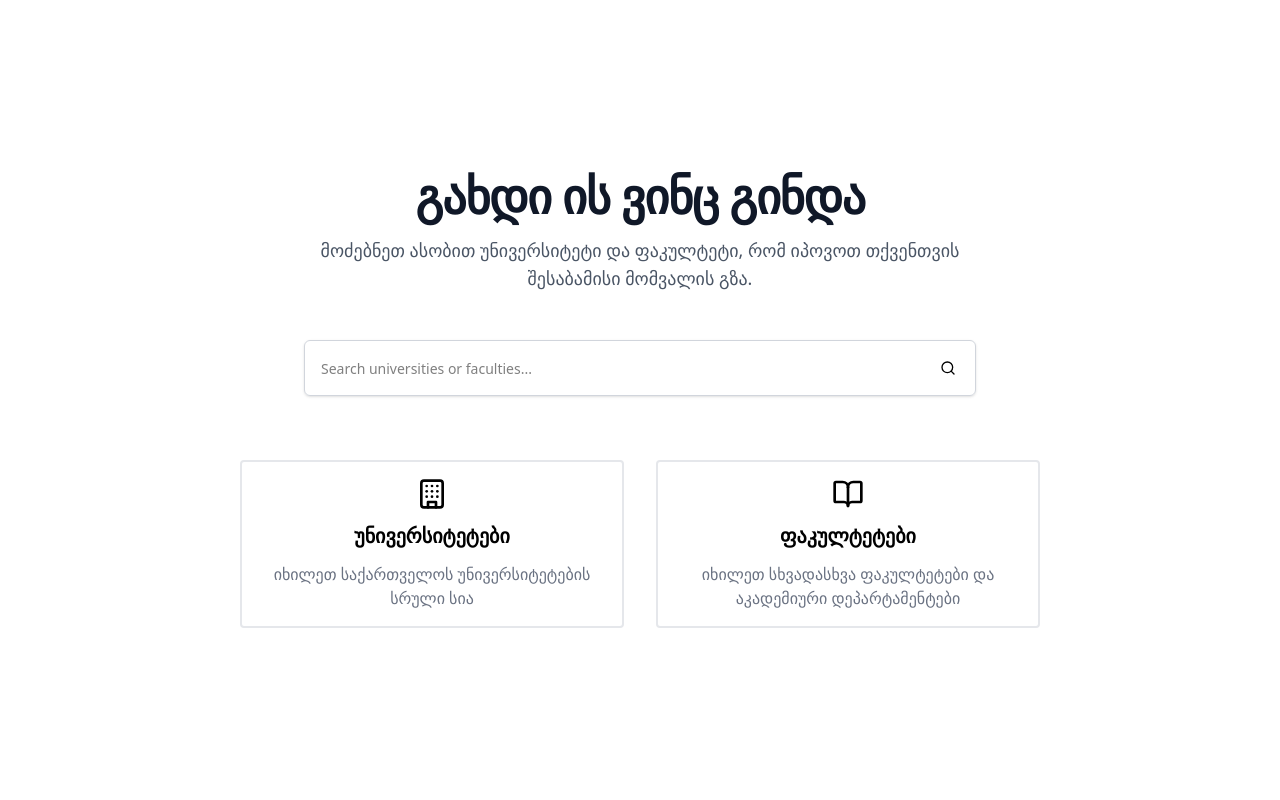
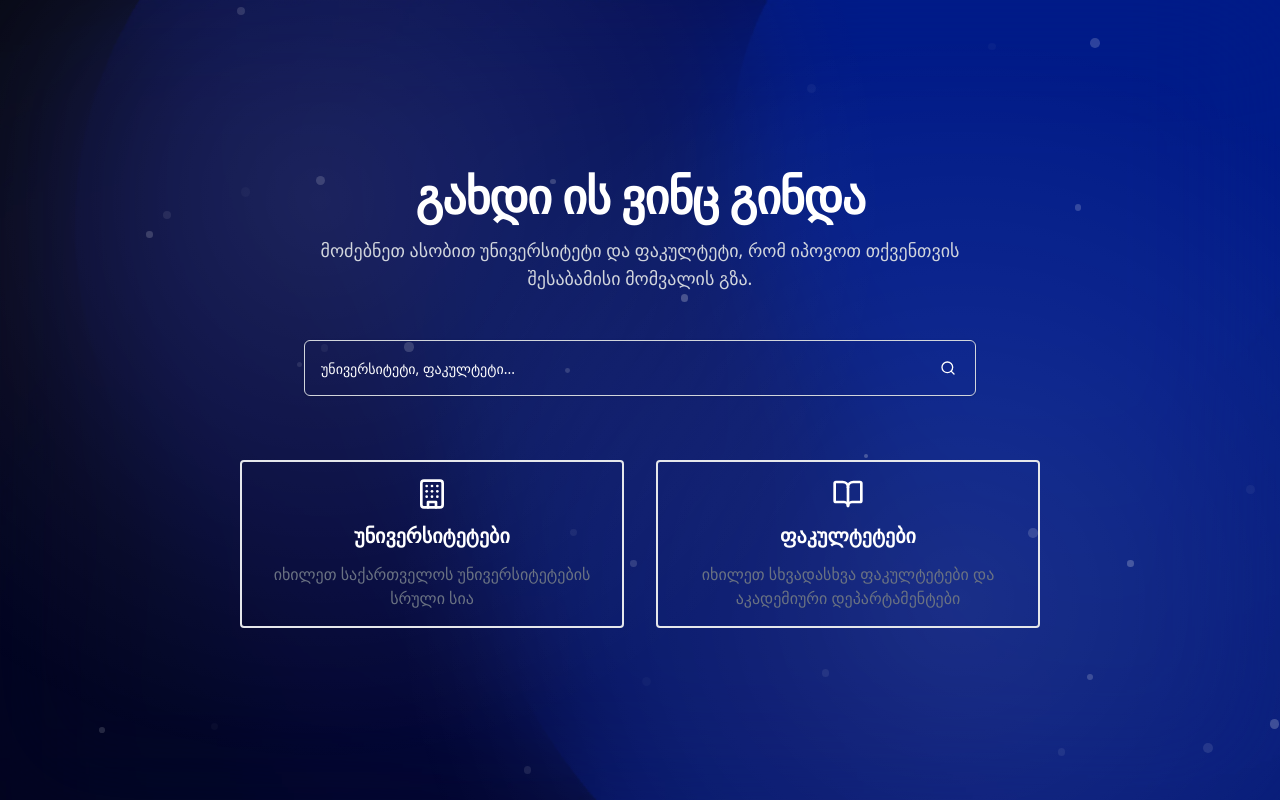
Before and after one commit to Ape1r0n/UniVerSee, a React (Vite) app: page / in a window 1280 px wide. Built offline with nearby package versions, Linux system fonts and the light colour scheme.

Commit message:
peak background changes and more

```diff
--- a/src/components/CardLink/CardLink.jsx
+++ b/src/components/CardLink/CardLink.jsx
@@ -3,10 +3,10 @@ import { Link } from 'react-router-dom';
 export const CardLink = ({ to, icon: Icon, title, description }) => (
     <Link
       to={to}
-      className="block w-sm border-2 rounded-sm p-4 border-gray-200 flex items-center flex-col hover:shadow-lg transition-shadow cursor-pointer hover:border-primary hover:bg-gray-50 focus:outline-none focus:ring-2 focus:ring-primary focus:ring-opacity-50"
+      className="block w-sm border-2 rounded-sm p-4 border-gray-200 flex items-center flex-col hover:shadow-xl transition cursor-pointer hover:border-primary hover:backdrop-blur-3xl focus:outline-none focus:ring-2 focus:ring-primary focus:ring-opacity-50"
     >
-      <Icon className="h-8 w-8 text-primary mx-auto" />
-      <h1 className="mt-3 text-xl font-bold">{title}</h1>
+      <Icon className="h-8 w-8 text-primary mx-auto text-white" />
+      <h1 className="text-white mt-3 text-xl font-bold">{title}</h1>
       <p className="text-gray-500 text-center mt-3">
         {description}
       </p>
--- a/src/components/Input/Input.jsx
+++ b/src/components/Input/Input.jsx
@@ -6,10 +6,10 @@ export const Input = ({
     ...props
   }) => {
     const baseClasses = [
-      'flex h-10 w-full rounded-md border border-input bg-background px-3 py-2 text-base ring-offset-background',
+      'flex text-white h-10 w-full rounded-md border border-input bg-background px-3 py-2 text-base ring-offset-background',
       'file:border-0 file:bg-transparent file:text-sm file:font-medium file:text-foreground',
-      'placeholder:text-muted-foreground focus-visible:outline-none focus-visible:ring-2',
-      'focus-visible:ring-ring focus-visible:ring-offset-2 disabled:cursor-not-allowed disabled:opacity-50 md:text-sm',
+      'placeholder:text-white focus-visible:outline-none focus-visible:ring-1',
+      'focus-visible:ring-ring focus-visible:ring-offset-1 disabled:cursor-not-allowed disabled:opacity-50 md:text-sm',
       className
     ].join(' ');
 
--- a/src/pages/Home/Home.css
+++ b/src/pages/Home/Home.css
@@ -1 +1,9 @@
 @import "tailwindcss";
+
+.particle {
+    position: absolute;
+    border-radius: 50%;
+    pointer-events: none;
+    transition: transform 0.1s linear;
+    z-index: 1;
+}
--- a/src/pages/Home/Home.jsx
+++ b/src/pages/Home/Home.jsx
@@ -1,21 +1,167 @@
+import { useEffect, useRef } from 'react';
 import './Home.css'
 import { Search } from "lucide-react"
 import { Input } from "../../components/Input/Input.jsx";
 import { Button } from "../../components/Button/Button.jsx"
 import { Building, BookOpen } from "lucide-react"
 import { CardLink } from "../../components/CardLink/CardLink.jsx";
+import backgroundImage from "../../assets/bg.webp"
 
-const Home = () =>{
+const Home = () => {
+  const containerRef = useRef(null);
+  const particlesRef = useRef([]);
+  const mousePosRef = useRef({ x: 0, y: 0, lastX: 0, lastY: 0 });
+
+  useEffect(() => {
+    const container = containerRef.current;
+    const particles = [];
+    const particleCount = 30;
+
+    // Create particles
+    for (let i = 0; i < particleCount; i++) {
+      const particle = document.createElement('div');
+      particle.className = 'particle';
+
+      // Random properties
+      const size = Math.random() * 6 + 4;
+      const posX = Math.random() * 100;
+      const posY = Math.random() * 100;
+      const opacity = Math.random() * 0.4 + 0.1;
+
+      Object.assign(particle.style, {
+        width: `${size}px`,
+        height: `${size}px`,
+        left: `${posX}%`,
+        top: `${posY}%`,
+        opacity: opacity,
+        backgroundColor: `rgba(255, 255, 255, ${opacity})`,
+        borderRadius: '50%',
+        position: 'absolute',
+        pointerEvents: 'none',
+        transition: 'transform 0.1s linear',
+        zIndex: 0
+      });
+
+      container.appendChild(particle);
+      particles.push({
+        element: particle,
+        baseX: posX,
+        baseY: posY,
+        x: posX,
+        y: posY,
+        speed: Math.random() * 0.2 + 0.05,
+        angle: Math.random() * Math.PI * 2
+      });
+    }
+
+    particlesRef.current = particles;
+
+    const handleMouseMove = (e) => {
+      const { clientX, clientY } = e;
+      const { x: lastX, y: lastY } = mousePosRef.current;
+
+      mousePosRef.current = {
+        x: clientX,
+        y: clientY,
+        lastX,
+        lastY,
+        velocityX: clientX - lastX,
+        velocityY: clientY - lastY
+      };
+
+      updateParticles();
+    };
+
+    const updateParticles = () => {
+      const { x: mouseX, y: mouseY, velocityX, velocityY } = mousePosRef.current;
+      const mouseSpeed = Math.sqrt(velocityX * velocityX + velocityY * velocityY);
+      const normalizedSpeed = Math.min(mouseSpeed / 10, 2);
+
+      particlesRef.current.forEach(particle => {
+        // Calculate distance from mouse
+        const dx = mouseX - (particle.x * window.innerWidth / 100);
+        const dy = mouseY - (particle.y * window.innerHeight / 100);
+        const distance = Math.sqrt(dx * dx + dy * dy);
+
+        // Repel particles based on mouse velocity
+        if (distance < 200) {
+          const force = (200 - distance) / 200 * normalizedSpeed * 3;
+          const angle = Math.atan2(dy, dx);
+
+          particle.x -= Math.cos(angle) * force * particle.speed;
+          particle.y -= Math.sin(angle) * force * particle.speed;
+        }
+
+        // Slowly return to original position
+        particle.x += (particle.baseX - particle.x) * 0.01;
+        particle.y += (particle.baseY - particle.y) * 0.01;
+
+        // Apply slight floating motion
+        particle.angle += particle.speed * 0.01;
+        particle.x += Math.cos(particle.angle) * 0.1;
+        particle.y += Math.sin(particle.angle) * 0.1;
+
+        // Update position
+        particle.element.style.left = `${particle.x}%`;
+        particle.element.style.top = `${particle.y}%`;
+      });
+    };
+
+    const animate = () => {
+      particlesRef.current.forEach(particle => {
+        particle.angle += particle.speed * 0.01;
+        const floatX = Math.cos(particle.angle) * 0.2;
+        const floatY = Math.sin(particle.angle) * 0.2;
+
+        particle.x = particle.x + (particle.baseX + floatX - particle.x) * 0.02;
+        particle.y = particle.y + (particle.baseY + floatY - particle.y) * 0.02;
+
+        particle.element.style.left = `${particle.x}%`;
+        particle.element.style.top = `${particle.y}%`;
+      });
+
+      requestAnimationFrame(animate);
+    };
+
+    document.addEventListener('mousemove', handleMouseMove);
+    const animationId = requestAnimationFrame(animate);
+
+    return () => {
+      document.removeEventListener('mousemove', handleMouseMove);
+      cancelAnimationFrame(animationId);
+      particlesRef.current.forEach(p => p.element.remove());
+    };
+  }, []);
+
   return (
-    <div className="min-h-screen flex flex-col justify-center bg-white">
+    <div
+      ref={containerRef}
+      className="min-h-screen flex flex-col justify-center relative overflow-hidden"
+      style={{
+        backgroundImage: `url(${backgroundImage})`,
+        backgroundSize: 'cover',
+        backgroundRepeat: 'no-repeat',
+        backgroundPosition: 'center',
+      }}
+    >
+      <div
+        className="absolute inset-0 backdrop-blur-3xl bg-opacity-50 z-0"
+        style={{
+          backgroundImage: `
+            radial-gradient(circle at 25% 25%, rgba(255,255,255,0.1) 0%, transparent 50%),
+            radial-gradient(circle at 75% 75%, rgba(255,255,255,0.1) 0%, transparent 50%
+          `,
+          zIndex: 0
+        }}
+      />
 
-      <div className="container mx-auto px-4 py-12">
+      <div className="container mx-auto px-4 py-12 relative z-10">
         <header className="mb-12 text-center">
-          <h1 className="mb-2 text-4xl font-bold tracking-tight text-gray-900 md:text-5xl">
+          <h1 className="mb-2 text-4xl font-bold tracking-tight text-white md:text-5xl">
             გახდი ის ვინც გინდა
           </h1>
-          <p className="mx-auto max-w-2xl mt-4 text-lg text-gray-600">
-          მოძებნეთ ასობით უნივერსიტეტი და ფაკულტეტი, რომ იპოვოთ თქვენთვის შესაბამისი მომვალის გზა.
+          <p className="mx-auto max-w-2xl mt-4 text-lg text-gray-300">
+            მოძებნეთ ასობით უნივერსიტეტი და ფაკულტეტი, რომ იპოვოთ თქვენთვის შესაბამისი მომვალის გზა.
           </p>
         </header>
 
@@ -23,11 +169,11 @@ const Home = () =>{
           <div className="relative">
             <Input
               type="text"
-              placeholder="Search universities or faculties..."
-              className="h-14 rounded-lg border-gray-300 pl-4 pr-12 text-lg shadow-sm focus:border-primary focus:ring-primary"
+              placeholder="უნივერსიტეტი, ფაკულტეტი..."
+              className="h-14 rounded-lg border-gray-300 pl-4 pr-12 text-lg shadow-sm "
             />
             <Button className="absolute right-1 top-1 h-12 w-12 rounded-md" size="icon">
-              <Search className="h-5 w-5" />
+              <Search className="h-5 w-5 text-white" />
               <span className="sr-only">Search</span>
             </Button>
           </div>
```
Also changed, not shown: src/assets/bg.webp (added), 1 other file (tests, documents, lock files or other folders).
